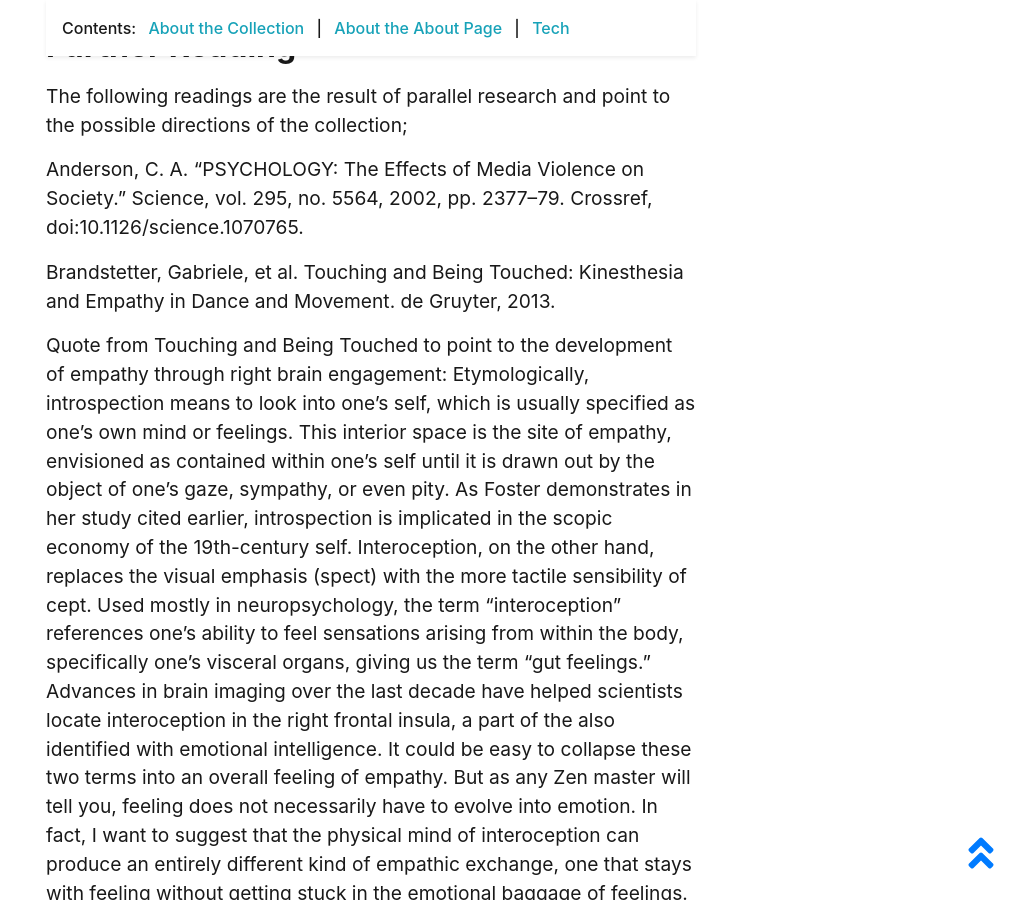
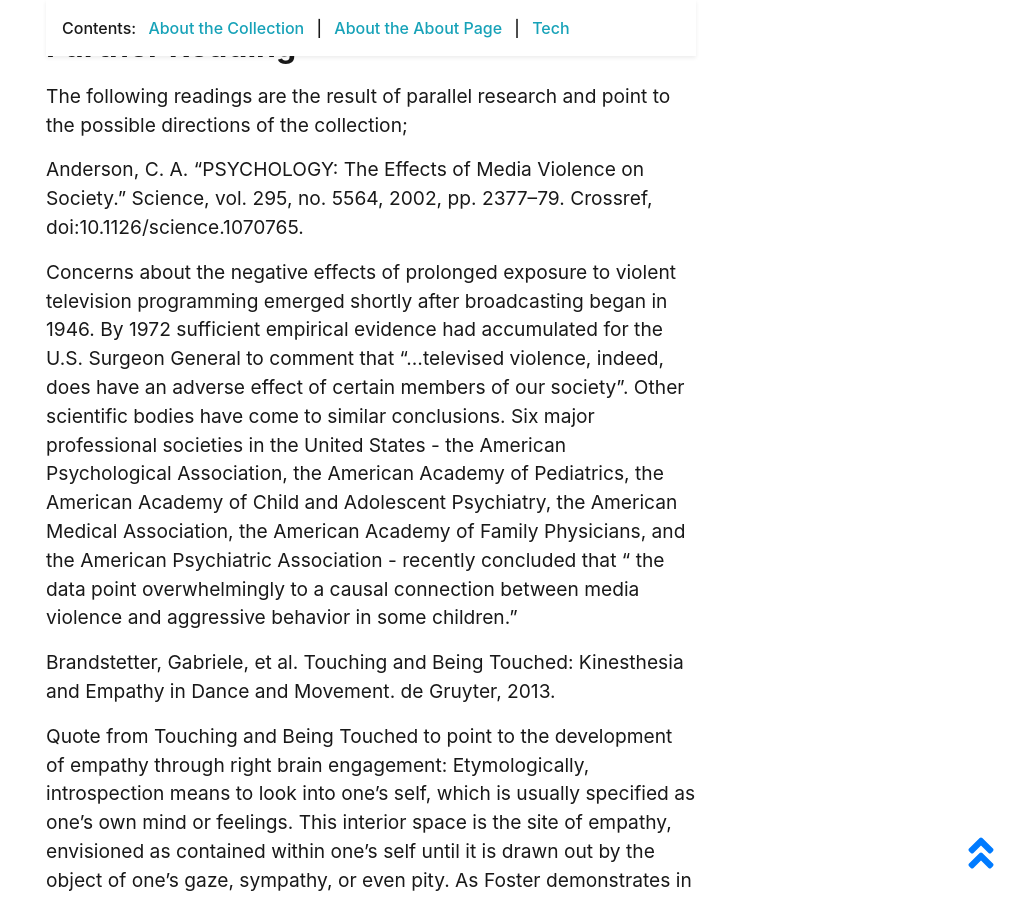
Before and after one commit to roseliabanuelos/recordinggenderviolence, a Jekyll site: the page built from pages/about.md, in a window 1280 px wide and 900 px high, scrolled down 2290 px. Shown: the whole window, without its empty margins (269-1280 px from the left). Built offline with Jekyll 4.4.1, drawn with Linux system fonts in a browser that asks for light colours.

Commit message:
update effects of media violence

```diff
--- a/pages/about.md
+++ b/pages/about.md
@@ -44,6 +44,8 @@
 
 Anderson, C. A. “PSYCHOLOGY: The Effects of Media Violence on Society.” Science, vol. 295, no. 5564, 2002, pp. 2377–79. Crossref, doi:10.1126/science.1070765.
 
+Concerns about the negative effects of prolonged exposure to violent television programming emerged shortly after broadcasting began in 1946. By 1972 sufficient empirical evidence had accumulated for the U.S. Surgeon General to comment that "...televised violence, indeed, does have an adverse effect of certain members of our society". Other scientific bodies have come to similar conclusions. Six major professional societies in the United States - the American Psychological Association, the American Academy of Pediatrics, the American Academy of Child and Adolescent Psychiatry, the American Medical Association, the American Academy of Family Physicians, and the American Psychiatric Association - recently concluded that " the data point overwhelmingly to a causal connection between media violence and aggressive behavior in some children."
+
 Brandstetter, Gabriele, et al. Touching and Being Touched: Kinesthesia and Empathy in Dance and Movement. de Gruyter, 2013.
 
   Quote from Touching and Being Touched to point to the development of empathy through right brain engagement: Etymologically, introspection means to look into one’s self, which is usually specified as one’s own mind or feelings. This interior space is the site of empathy, envisioned as contained within one’s self until it is drawn out by the object of one’s gaze, sympathy, or even pity. As Foster demonstrates in her study cited earlier, introspection is implicated in the scopic economy of the 19th-century self. Interoception, on the other hand, replaces the visual emphasis (spect) with the more tactile sensibility of cept. Used mostly in neuropsychology, the term “interoception” references one’s ability to feel sensations arising from within the body, specifically one’s visceral organs, giving us the term “gut feelings.” Advances in brain imaging over the last decade have helped scientists locate interoception in the right frontal insula, a part of the also identified with emotional intelligence. It could be easy to collapse these two terms into an overall feeling of empathy. But as any Zen master will tell you, feeling does not necessarily have to evolve into emotion. In fact, I want to suggest that the physical mind of interoception can produce an entirely different kind of empathic exchange, one that stays with feeling without getting stuck in the emotional baggage of feelings.
```
